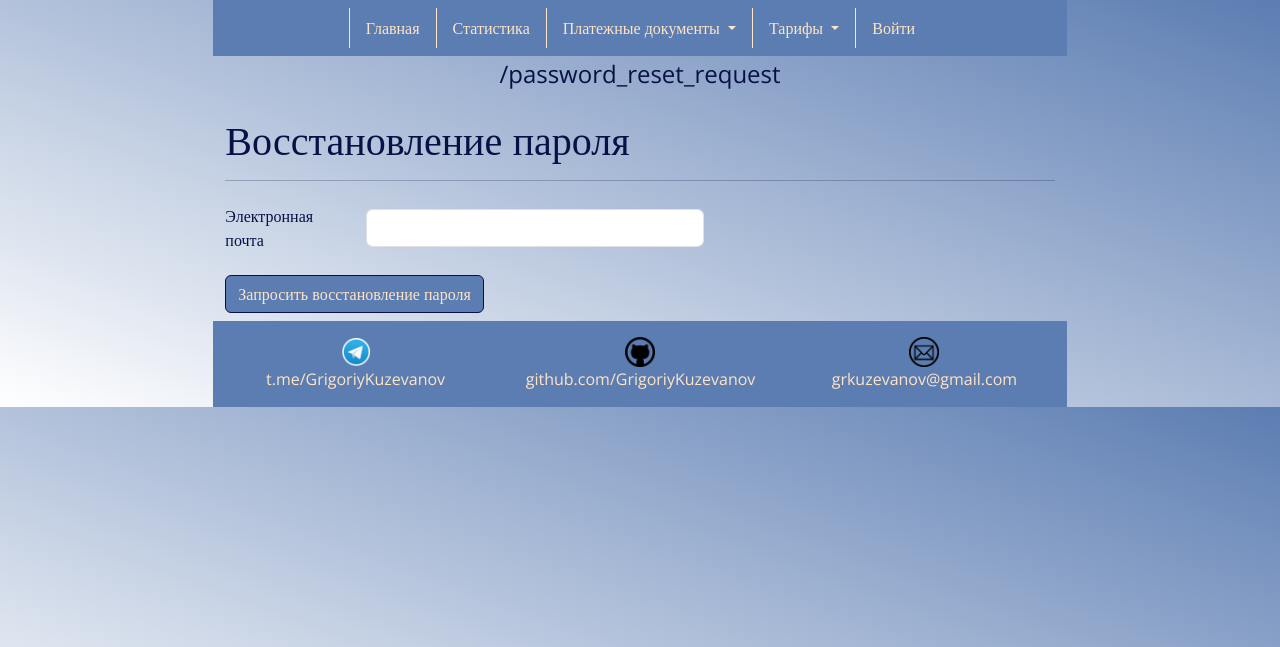
After one commit to GrigoriyKuzevanov/flask-pet-project, a Flask app: page /password_reset_request in a window 1280 px wide. The commit adds this page. Shown: the top 647 px of the page. Run offline with Flask 3, Linux system fonts and the light colour scheme.

Commit message:
add password reset

```diff
--- a/my_app/forms.py
+++ b/my_app/forms.py
@@ -129,3 +129,8 @@ class ConsumptionForm(FlaskForm):
     renovation = FloatField("Взнос на кап. ремонт (м.кв)", validators=[Optional()])
     recalculation = FloatField("Перерасчет (руб.)", validators=[Optional()])
     submit = SubmitField("Отправить", validators=[Optional()])
+
+
+class ResetPasswordRequestForm(FlaskForm):
+    email = StringField('Электронная почта', validators=[DataRequired(), Email()])
+    submit = SubmitField('Запросить восстановление пароля')
--- a/my_app/routes.py
+++ b/my_app/routes.py
@@ -8,7 +8,7 @@ from sqlalchemy.orm import joinedload
 
 from my_app import app, db
 from my_app.forms import (ConsumptionForm, LoginForm, PriceForm, ProfileForm,
-                          RegistrationForm)
+                          RegistrationForm, ResetPasswordRequestForm)
 from my_app.models import Company, Consumption, Invoice, Price, User
 
 load_dotenv()
@@ -305,3 +305,21 @@ def profile(username):
     return render_template(
         "profile.html", user=user, title=title, url=url, menu=menu, form=form
     )
+
+
+@app.route('/password_reset_request', methods=['GET', 'POST'])
+def password_reset_request():
+    if current_user.is_authenticated:
+        return redirect(url_for('index'))
+    form = ResetPasswordRequestForm()
+    title = 'Восстановление пароля'
+    url = url_for('password_reset_request')
+    if form.validate_on_submit() and request.method == 'POST':
+        user = User.query.filter_by(email=form.email.data).first()
+        if user:
+            # send_password_reset_email(user)
+            pass
+        flash('На указанный адрес отправлена инструкция по восстановлению пароля')
+        return redirect(url_for('login'))
+
+    return render_template('password_reset_request.html', title=title, url=url, form=form)
--- a/my_app/templates/login.html
+++ b/my_app/templates/login.html
@@ -36,5 +36,10 @@
         <a class="link" href="{{ url_for('register') }}">ссылке</a>
     </p>
 </div>
+<div class="col-auto my-4">
+    <p>Для восстановления пароля перейдите по
+        <a class="link" href="{{ url_for('password_reset_request') }}">ссылке</a>
+    </p>
+</div>
 
 {% endblock %}
--- /dev/null
+++ b/my_app/templates/password_reset_request.html
@@ -0,0 +1,21 @@
+{% extends 'base.html' %}
+
+{% block content %}
+{{ super() }}
+
+<form action="" method="post">
+    {{ form.hidden_tag() }}
+    <div class="mb-3">
+        <div class="row g-3 align-items-center">
+            <div class="col-lg-2">
+                {{ form.email.label(class='col-form-label') }}
+            </div>
+            <div class="col-auto">
+                {{ form.email(class='form-control', size=32) }}
+            </div>
+        </div>
+    </div>
+    {{ form.submit(class='btn btn-primary') }}
+</form>
+
+{% endblock %}
--- a/requirements.txt
+++ b/requirements.txt
@@ -11,6 +11,7 @@ executing==2.0.1
 flake8==7.0.0
 Flask==3.0.1
 Flask-Login==0.6.3
+Flask-Mail==0.9.1
 Flask-Migrate==4.0.5
 Flask-SQLAlchemy==3.1.1
 Flask-WTF==1.2.1
@@ -38,6 +39,7 @@ pure-eval==0.2.2
 pycodestyle==2.11.1
 pyflakes==3.2.0
 Pygments==2.17.2
+PyJWT==2.8.0
 python-dotenv==1.0.1
 six==1.16.0
 SQLAlchemy==2.0.25
```
Also changed, not shown: my_app/__init__.py (+7 -0 lines), my_app/mail.py (added, +9 -0 lines).
